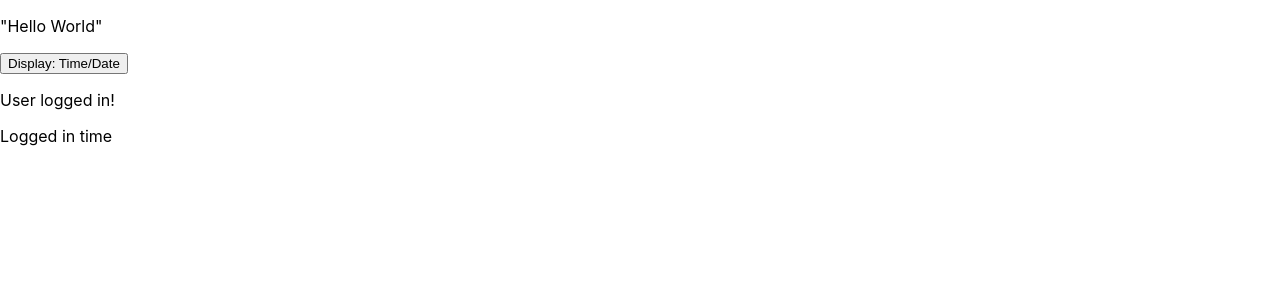
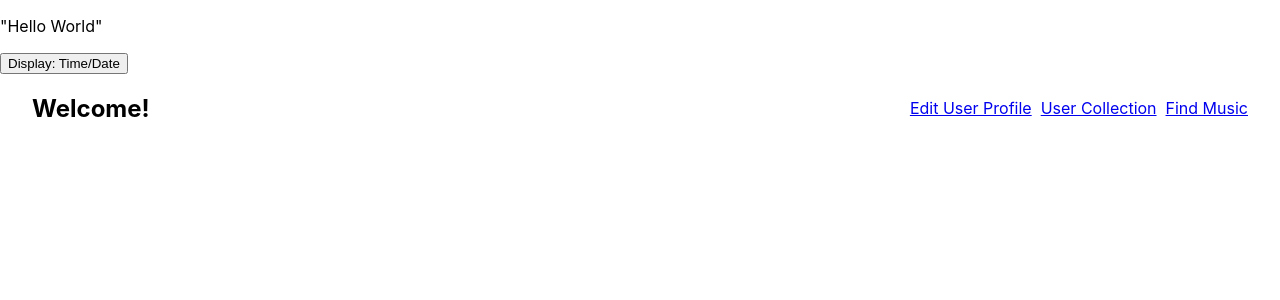
Before and after one commit to sammierosado/liftoff-group-3, a React (Create React App) app in the folder src/main/react-app-brainyBunch/: page /user in a window 1280 px wide. Shown: the top 300 px of the page. Built offline with nearby package versions, Linux system fonts and the light colour scheme; no server answers.

Commit message:
Add links for user page

```diff
--- a/src/main/react-app-brainyBunch/src/components/UserProfile.js
+++ b/src/main/react-app-brainyBunch/src/components/UserProfile.js
@@ -1,9 +1,52 @@
+import { Link } from "react-router-dom";
+import React, { useState, useEffect } from "react";
+import "../css/userProfile.css";
 function UserProfile() {
+  const [errorMessage, setErrorMessage] = useState("");
+  const [isLoading, setIsLoading] = useState(true);
+  const username = localStorage.getItem("username");
+
+  useEffect(() => {
+    const userProfile = async () => {
+      const response = await fetch(
+        "http://localhost:8080/userProfile/" + username,
+        {
+          method: "get",
+          headers: { "Content-Type": "application/json" },
+        }
+      );
+
+      const data = await response.json();
+      console.log(data);
+      if (response.ok) {
+        localStorage.setItem("username", username);
+        setIsLoading(false);
+      } else {
+        setErrorMessage(data.errorMessage);
+        setIsLoading(false);
+      }
+    };
+
+    setTimeout(() => {
+      if (isLoading) {
+        userProfile();
+      }
+    }, []);
+  });
+
   return (
     <div>
-      <p>User logged in!</p>
-      <div>
-        <p>Logged in time</p>
+      <div className="userProfile-nav">
+        <h2>Welcome! {username}</h2>
+        <div>
+          <span className="nav_routes">
+            <Link to={`/${username}/editProfile`}>Edit User Profile</Link>
+            &nbsp;&nbsp;
+            <Link to="/userCollection">User Collection</Link>
+            &nbsp;&nbsp;
+            <Link to="/searchMusic">Find Music</Link>
+          </span>
+        </div>
       </div>
     </div>
   );
--- /dev/null
+++ b/src/main/react-app-brainyBunch/src/css/userProfile.css
@@ -0,0 +1,6 @@
+.userProfile-nav {
+  padding: 0rem 2rem;
+  display: flex;
+  justify-content: space-between;
+  align-items: center;
+}
```
